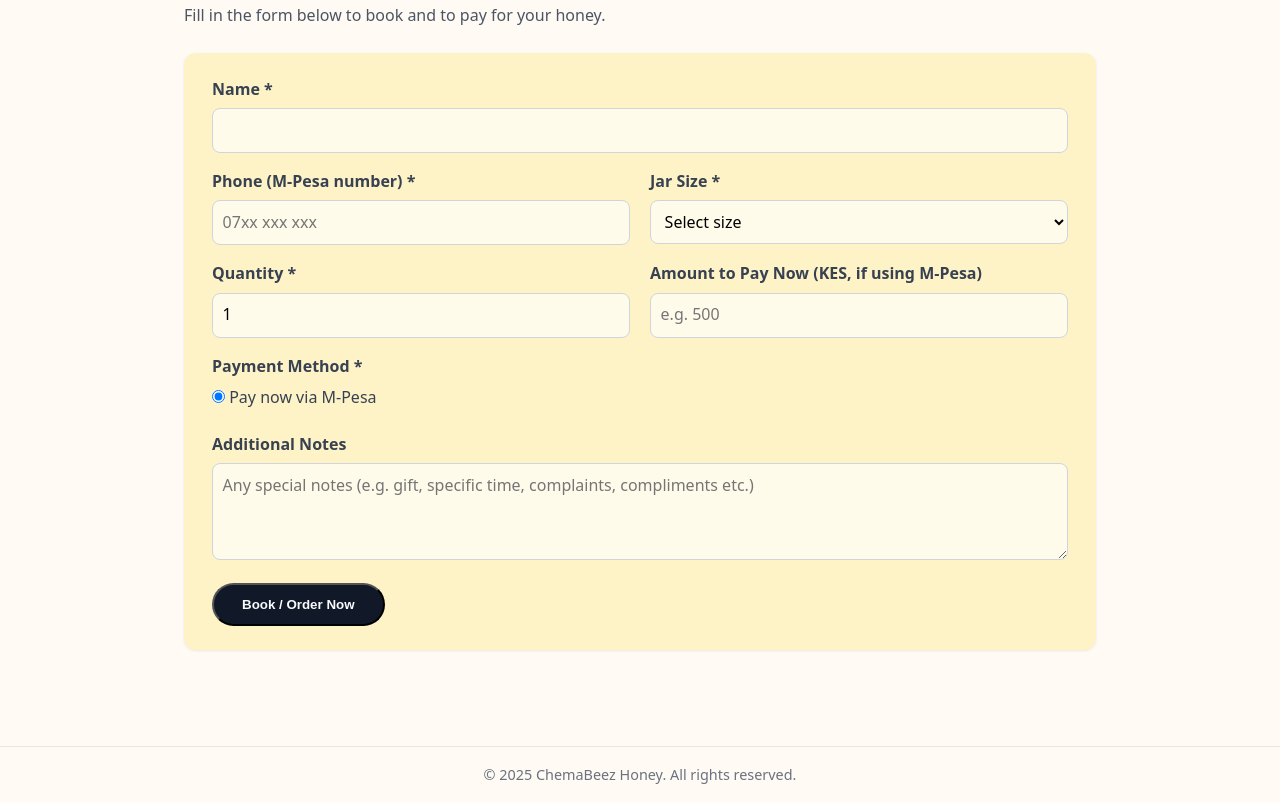
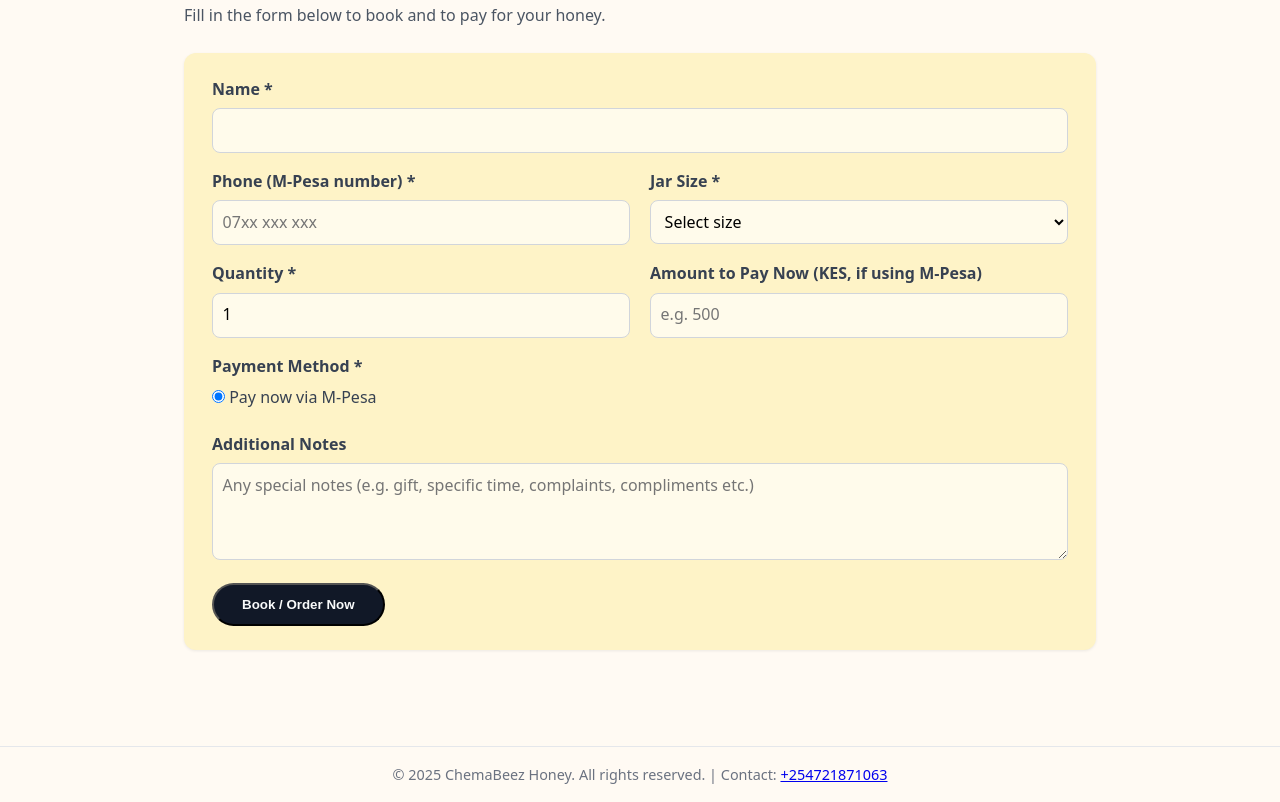
Before and after one commit to Mayabi67/ChemaBeez, a website: page ChemaBeez/public/index.html in a window 1280 px wide. Shown: the part 996-1798 px from the top of the page. Drawn offline with Linux system fonts and the light colour scheme.

Commit message:
added contact

```diff
--- a/ChemaBeez/public/index.html
+++ b/ChemaBeez/public/index.html
@@ -139,7 +139,7 @@
   </main>
 
   <footer class="footer">
-    <p>&copy; <span id="year"></span> ChemaBeez Honey. All rights reserved.</p>
+    <p>&copy; <span id="year"></span> ChemaBeez Honey. All rights reserved. | Contact: <a href="tel:+254721871063">+254721871063</a></p>
   </footer>
 
   <script src="main.js"></script>
```
